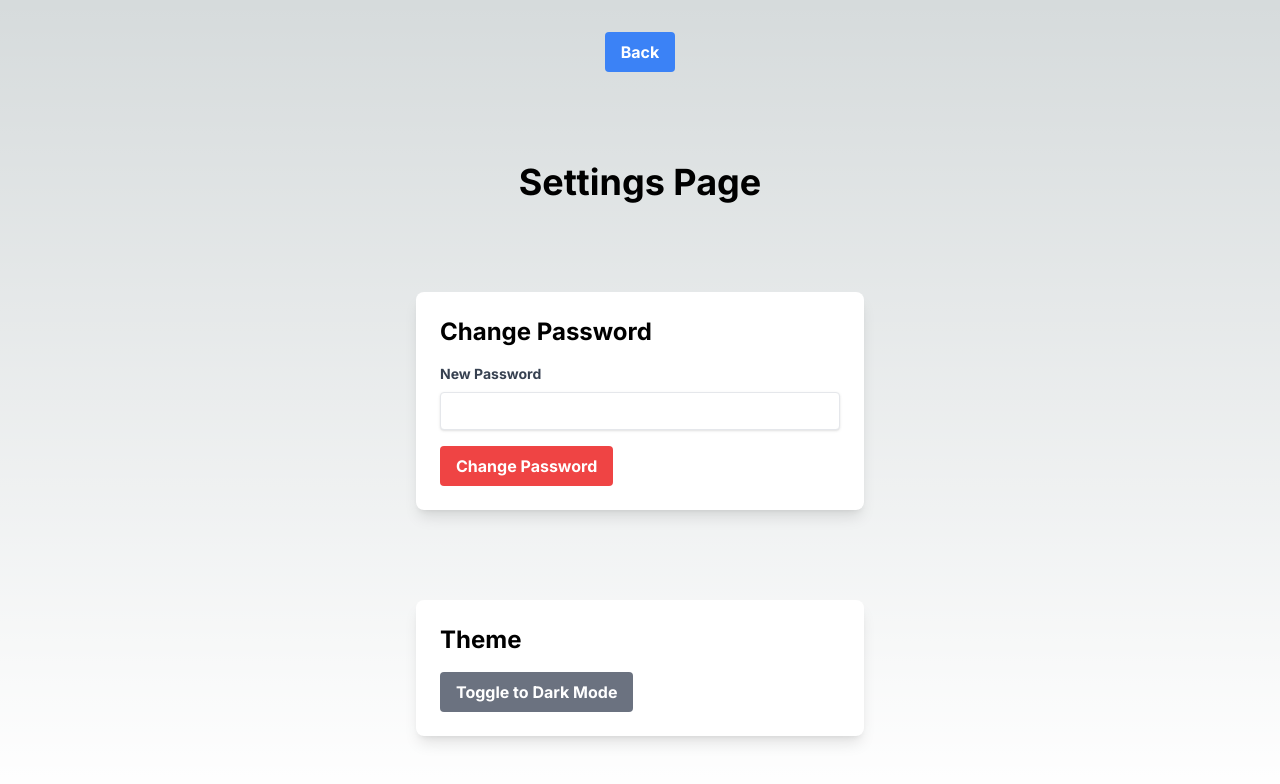
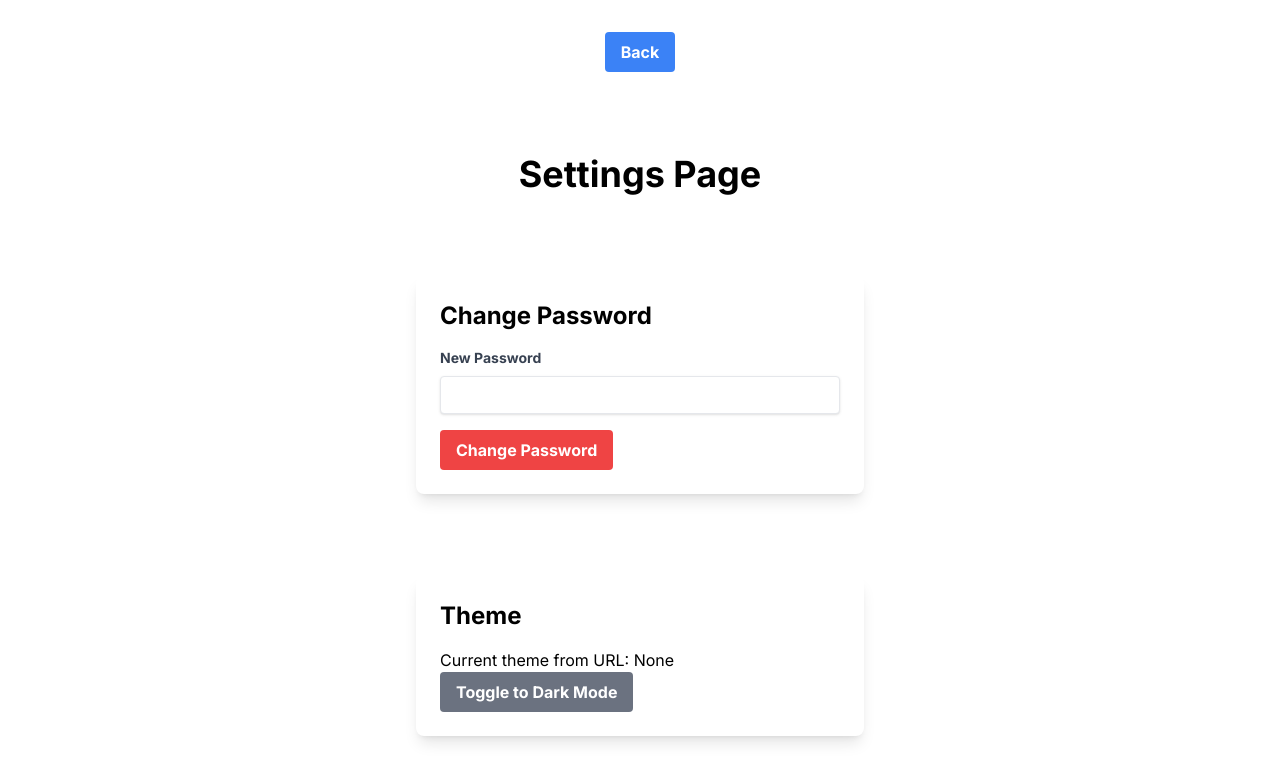
Before and after one commit to vimal336/nextjs, a Next.js app in the folder nextjs-project/: page /dashboard/settings in a window 1280 px wide. Shown: the top 784 px of the page. Built offline with nearby package versions, Linux system fonts and the light colour scheme.

Commit message:
next js hooks

```diff
--- a/nextjs-project/src/app/dashboard/settings/page.js
+++ b/nextjs-project/src/app/dashboard/settings/page.js
@@ -1,11 +1,15 @@
 "use client";
 import { useState } from "react";
-import { useRouter } from "next/navigation";
+import { useRouter, useSearchParams } from "next/navigation";
 
 export default function Settings() {
   const router = useRouter();
+  const searchParams = useSearchParams();
   const [password, setPassword] = useState("");
   const [darkMode, setDarkMode] = useState(false);
+
+  // Example: Extract a query parameter (e.g., 'theme')
+  const themeParam = searchParams.get("theme");
 
   const back = () => {
     router.push("/dashboard");
@@ -20,8 +24,15 @@ export default function Settings() {
   };
 
   const toggleTheme = () => {
-    setDarkMode(!darkMode);
-    alert(`Theme changed to ${darkMode ? "Light" : "Dark"} Mode!`);
+    const newDarkMode = !darkMode;
+    setDarkMode(newDarkMode);
+
+    // Update the URL with the new theme query parameter
+    const newParams = new URLSearchParams(searchParams);
+    newParams.set("theme", newDarkMode ? "dark" : "light");
+    router.push(`/settings?${newParams.toString()}`);
+
+    alert(`Theme changed to ${newDarkMode ? "Dark" : "Light"} Mode!`);
   };
 
   return (
@@ -58,6 +69,7 @@ export default function Settings() {
 
       <div className="w-full max-w-md bg-white shadow-lg rounded-lg p-6 mb-8">
         <h2 className="text-2xl font-bold mb-4">Theme</h2>
+        <p>Current theme from URL: {themeParam || "None"}</p>
         <button
           onClick={toggleTheme}
           className="bg-gray-500 hover:bg-gray-700 rounded text-white font-bold py-2 px-4"
--- a/nextjs-project/src/app/globals.css
+++ b/nextjs-project/src/app/globals.css
@@ -4,7 +4,7 @@
 
 :root {
   --foreground-rgb: 0, 0, 0;
-  --background-start-rgb: 214, 219, 220;
+  --background-start-rgb: grey;
   --background-end-rgb: 255, 255, 255;
 }
 
--- a/nextjs-project/src/app/page.js
+++ b/nextjs-project/src/app/page.js
@@ -1,4 +1,4 @@
-"use client";  // Mark this component as a Client Component
+"use client";
 
 import Link from "next/link";
 
```
